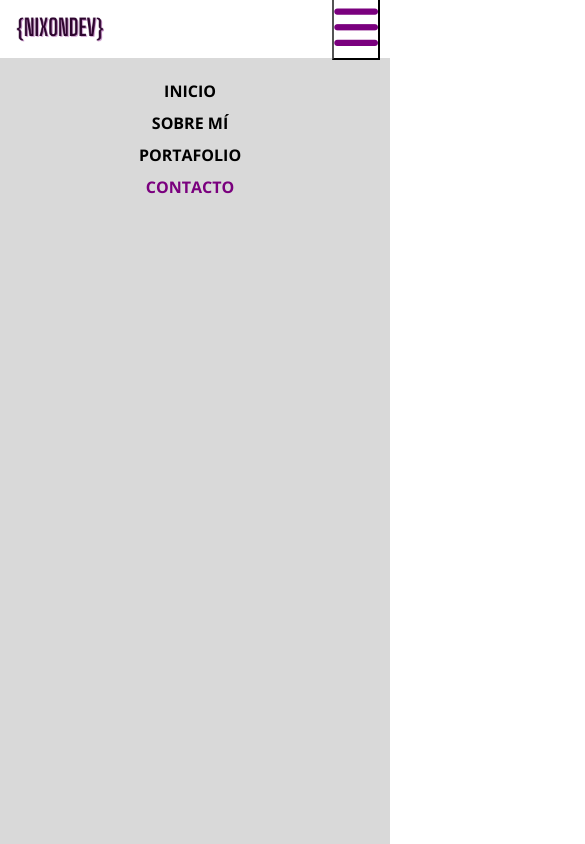
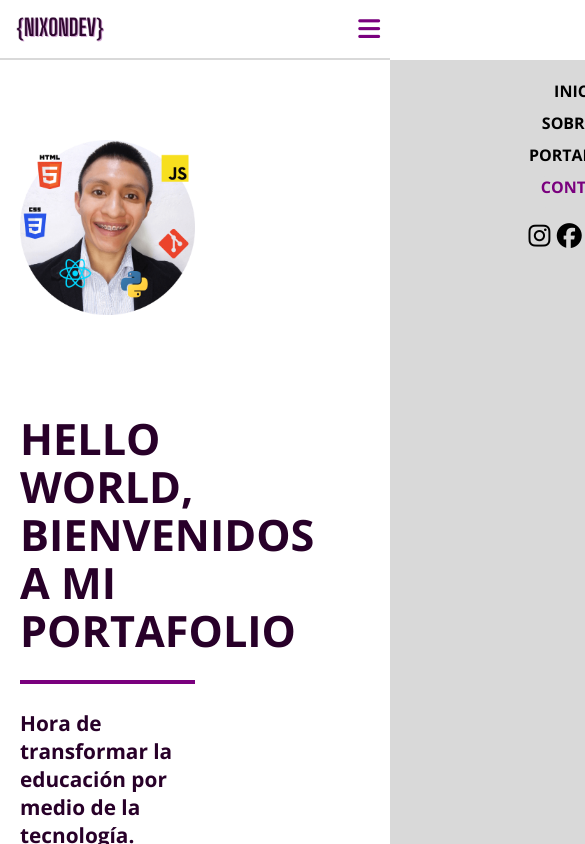
Before and after one commit to nixon-dev/portfolio, a plain HTML site: page index.html in a window 390 px wide. Shown: the top 844 px of the page, 585 px wide, since content can reach past the window. Drawn offline with nearby package versions, Linux system fonts and the light colour scheme.

Commit message:
Actualizacion de index.html

```diff
--- a/index.html
+++ b/index.html
@@ -15,19 +15,25 @@
 
    <!--Cabecera-->
     <header>
-        <div class="container__logo">
+        <a class="container__logo" href="https://www.nixlopez.com">
             <img src="./assets/logonix.png" alt="logo de nixon">
-        </div>
+        </a>
 
         <button class="toogle">
             <i class="fa-solid fa-bars"></i>
         </button>
 
         <nav class="container__menu">
-                <a href="">Inicio</a>
-                <a href="">Sobre mí</a>
-                <a href="">Portafolio</a>
-                <a class="contacto_nixon contacto_active" href="">Contacto</a>
+                <a class="inicio_nixon" href="">Inicio</a>
+                <a class="sobremi_nixon" href="">Sobre mí</a>
+                <a class="portafolio_nixon" href="">Portafolio</a>
+                <a class="contacto_nixon click_active" href="">Contacto</a>
+                <div class="menu__socialmedia">
+                    <i class="fa-brands fa-instagram"></i>
+                    <i class="fa-brands fa-facebook"></i>
+                    <i class="fa-brands fa-twitter"></i>
+                    <i class="fa-brands fa-linkedin"></i>
+                </div>
 
         </nav>
     </header>
@@ -44,7 +50,7 @@
             <div class="container__textoprincipal">
                 <h1>HELLO WORLD, BIENVENIDOS A MI PORTAFOLIO</h1>
                 <hr>
-                <p>Soy Nixon Lopez, desarrollador web Fronted</p>
+                <p>Hora de transformar la educación por medio de la tecnología.</p>
                 <button class="button__contactame">Contáctame aquí</button>
             </div>
         </section>
@@ -67,28 +73,22 @@
         <!--Sección de imagenes de lenguajes-->
         <section class="section__lenguajes">
             <div class="lenguaje_widget">
-                <img src="./assets/icon/1.png" alt="HTML">
-                <p>HTML</p>
+                <i class="fa-brands fa-html5">HTML</i>
             </div>
             <div class="lenguaje_widget">
-                <img src="./assets/icon/2.png" alt="CSS">
-                <p>CSS</p>
+                <i class="fa-brands fa-css3-alt">CSS</i>
             </div>
             <div class="lenguaje_widget">
-                <img src="./assets/icon/3.png" alt="JavaScript">
-                <p>JavaScript</p>
+                <i class="fa-brands fa-js">JavaScript</i>
             </div>
             <div class="lenguaje_widget">
-                <img src="./assets/icon/4.png" alt="Git">
-                <p>Git</p>
+                <i class="fa-brands fa-git-alt">Git</i>
             </div>
             <div class="lenguaje_widget">
-                <img src="./assets/icon/5.png" alt="React">
-                <p>React</p>
+                <i class="fa-brands fa-react">React</i>
             </div>
             <div class="lenguaje_widget">
-                <img src="./assets/icon/6.png" alt="Python">
-                <p>Python</p>
+                <i class="fa-brands fa-python">Python</i>
             </div>
         </section>
          <!--Sección de imagenes de lenguajes-->
@@ -206,6 +206,6 @@
 </footer>
 <!--Sección de pie de pagina-->
 
-    <script src="./index.js"></script>
+    <script defer src="./index.js"></script>
 </body>
 </html>
--- a/index.js
+++ b/index.js
@@ -0,0 +1,6 @@
+const navToogle = document.querySelector(".toogle");
+const navMenu = document.querySelector(".container__menu");
+
+navToogle.addEventListener("click", () => {
+    navMenu.classList.toggle("menu__visible");
+});
--- a/style.css
+++ b/style.css
@@ -19,6 +19,7 @@ a{
     color: black;
 }
 
+/*Inicio de cabecera*/
 header{
     background-color: white;
     width: 100%;
@@ -40,10 +41,25 @@ header{
 
 .toogle{
     background: none;
-    font-size: 30px;
+    border: none;
+    font-size: 25px;
     color: #7a007e;
     align-items: center;
     display: none;
+    cursor: pointer;
+}
+
+.container__menu .menu__socialmedia{
+    font-size: 25px;
+    margin: 0 auto;
+    cursor: pointer;
+    padding-top: 10px;
+    display: none;
+}
+
+.menu__socialmedia i:hover{
+    color: #7a007e;
+    transition: .5s;
 }
 
 .container__menu a{
@@ -56,18 +72,24 @@ header{
     width: max-content;
 }
 
-.container__menu a:hover, .contacto_active{
+.container__menu a:hover{
     color: #7a007e;
     transition: .5s;
 }
 
-@media (max-width: 768px){
-    a{
-        text-decoration: none;
-        cursor: pointer;
-        color: black;
-    }
+.container__menu .click_active{
+    background-color: #d9d9d9;
+    padding: 10px 15px 10px 15px;
+    border-radius: 5px;
+}
 
+/*Fin de cabecera*/
+
+/*Inicio de Media querys*/
+
+@media (max-width: 576px){
+
+    /*Inicio de Mediaquerys de cabecera*/
     header{
         height: 60px;
     }
@@ -82,11 +104,11 @@ header{
         top: 60px;
         width: 100%;
         padding: 20px;
-
         height: calc(100% - 60px);
         overflow-y: auto;
 
-
+        left: 100%;
+        transition: left 0.3s;
     }
 
     .container__logo img{
@@ -104,17 +126,153 @@ header{
     }
 
     .toogle{
-        font-size: 50px ;
         display: block;
     }
 
+    .menu__visible{
+        left: 0;
+
+    }
+
+    .container__menu .click_active{
+        padding: 0;
+        padding-bottom: 10px;
+        color: #7a007e;
+    }
+
+    .container__menu .menu__socialmedia{
+        display: block;
+    }
+    /*Fin de Mediaquerys de cabecera*/
+
+    /*Inicio de contenido principal*/
+
+.section__principal{
+    width: 100%;
+    display: flex;
+    flex-direction: column;
+}
+
+.container__imagenprincipal img{
+    max-width: 100%;
+    width: 500px;
+    padding-bottom: 10px;
+}
+
+.container__imagenprincipal .container__textoprincipal{
+    width: 100%;
+}
+
+.container__textoprincipal h1{
+    font-size: 2.1rem;
+    color: #280029;
+    font-weight: bold;
+    line-height: 2.7rem;
+}
+
+.container__textoprincipal p{
+   font-size: 1rem;
+   color: #280029;
+   font-weight: bold;
+}
+
+.container__textoprincipal .button__contactame{
+    background-color: #280029;
+    color: white;
+    font-size: 1rem;
+    margin-top: 15px;
+    width: 200px;
+    padding: 15px;
+    border-radius: 5px;
+    border: none;
+    text-transform: uppercase;
+    cursor: pointer;
+
+}
+
+.container__textoprincipal .button__contactame:hover{
+    background-color: #7a007e;
+    transition: 0.5s;
+}
+
+
+/*Fin de contenido principal*/
+
+}
+
+/*Fin de Media querys*/
+
+
+/*Inicio de contenido principal*/
+
+.section__principal{
+    width: 100%;
+    height: auto;
+    background-color: white;
+    display: flex;
+    padding: 20px;
+    padding-top: 140px;
+    padding-bottom: 40px;
+}
+
+.section__principal .container__imagenprincipal{
+    width: 50%;
+}
+
+.section__principal .container__textoprincipal{
+    width: 50%;
+    padding-top: 80px;
 }
 
 
 .container__imagenprincipal img{
-    width: 300px;
-    height: 300px;
+    max-width: 100%;
+    width: 400px;
+    padding-bottom: 20px;
+    display: block;
+    margin: 0 auto;
 }
+
+.container__textoprincipal h1{
+    font-size: 2.7rem;
+    color: #280029;
+    font-weight: bold;
+    line-height: 3rem;
+}
+
+hr{
+    margin-top: 25px;
+    margin-bottom: 25px;
+    border: 2px solid #7a007e;
+}
+
+.container__textoprincipal p{
+   font-size: 1.3rem;
+   color: #280029;
+   font-weight: bold;
+}
+
+.container__textoprincipal .button__contactame{
+    background-color: #280029;
+    color: white;
+    font-size: 1.3rem;
+    margin-top: 15px;
+    width: 250px;
+    padding: 15px;
+    border-radius: 5px;
+    border: none;
+    text-transform: uppercase;
+    cursor: pointer;
+
+}
+
+.container__textoprincipal .button__contactame:hover{
+    background-color: #7a007e;
+    transition: 0.5s;
+}
+
+
+/*Fin de contenido principal*/
 
 .container__imagen_sobremi img{
     width: 300px;
@@ -130,3 +288,29 @@ header{
     width: 300px;
     height: 300px;
 }
+
+
+/*Fin deSection de lenguajes*/
+
+.section__lenguajes{
+    padding: 20px;
+    width: 100%;
+    height: auto;
+    background-color: #d9d9d9;
+    display: flex;
+    justify-content: center;
+}
+
+.section__lenguajes .lenguaje_widget{
+    width: 200px;
+    height: 100px;
+    text-align: center;
+
+}
+
+.lenguaje_widget i{
+    color: #280029;
+    font-size: 2rem;
+}
+
+/*Fin de Section de lenguajes*/
```
